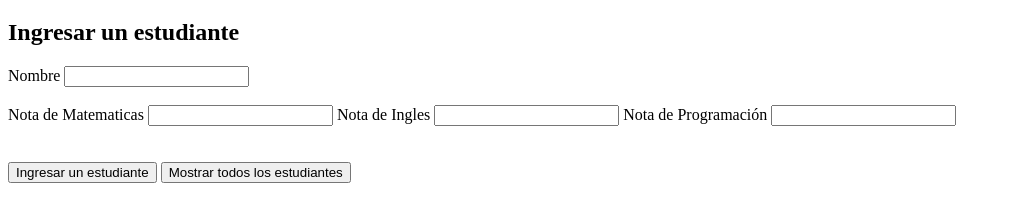
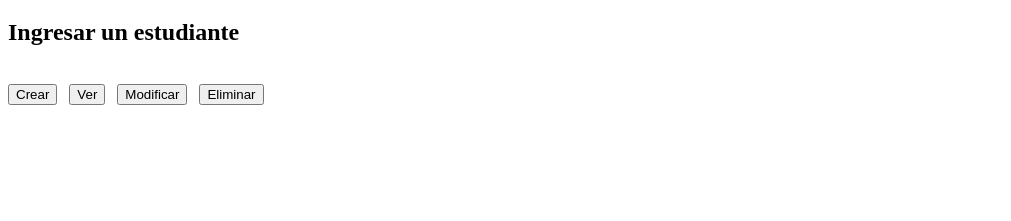
Before and after one commit to Andialecon/segundoEjercicioOpcional, a website: page public/index.html in a window 1280 px wide. Shown: the part 61-282 px from the top of the page, without its empty margins (0-1011 px from the left). Drawn offline with Linux system fonts and the light colour scheme.

Commit message:
sistema de estudiantes

```diff
--- a/public/index.html
+++ b/public/index.html
@@ -4,32 +4,20 @@
     <meta charset="UTF-8">
     <meta name="viewport" content="width=device-width, initial-scale=1.0">
     <title>Document</title>
-    <script>
-
-    </script>
 </head>
 <body>
     <h1>CALCULADOR DE PROMEDIO</h1>
 
     <h2>Ingresar un estudiante</h2>
-    <form action="">
-        <label for="name">Nombre</label>
-        <input type="text" name="nombre" id="nombre">
-
-        </br> </br>
-        <label for="matematicas"> Nota de Matematicas</label>
-        <input type="number" name="matematicas" id="matematicas">
-
-        <label for="ingles">Nota de Ingles</label>
-        <input type="number" name="ingles" id="ingles">
-
-        <label for="programacion">Nota de Programación</label>
-        <input type="number" name="programacion" id="programacion">
-    </form>
-    </br> </br>
-    <button onclick="crear();">Ingresar un estudiante</button>
-    <button onclick="imprimir();">Mostrar todos los estudiantes</button>
-
+    </br>
+    <button onclick="crear();">Crear</button>
+    &nbsp;
+    <button onclick="ver();">Ver</button>
+    &nbsp;
+    <button onclick="actualizar();">Modificar</button>
+    &nbsp;
+    <button onclick="eliminar();">Eliminar</button>
+    </br></br>
     <span id="respuesta"></span>
 
 
--- a/public/main.js
+++ b/public/main.js
@@ -1,22 +1,84 @@
-// const funciones = require('./funciones');
+estudiantes=[];
+// var nombre = document.getElementById("nombre").value;
+// var matematicas = document.getElementById("matematicas").value;
+// var ingles = document.getElementById("ingles").value;
+// var programacion = document.getElementById("programacion").value;
 
-var nombre = document.getElementById("nombre").value;
-var matematicas = document.getElementById("matematicas").value;
-var ingles = document.getElementById("ingles").value;
-var programacion = document.getElementById("programacion").value;
+const crear = () => {
+   nombre=prompt("Escriba el nombre del estudiante");
+   matematicas=parseFloat(prompt("Escriba la calificación obtenida en matematicas"));
+   ingles=parseFloat(prompt("Escriba la calificación obtenida en ingles"));
+   programacion=parseFloat(prompt("Escriba la calificación obtenida en programación"));
+    let nuevoEstudiante = {
+        nombre:nombre,
+        matematicas:matematicas,
+        ingles:ingles,
+        programacion:programacion,
+        promedio:(matematicas+ingles+programacion)/3
+    };
 
-persona="julian";
+    let duplicado = estudiantes.find(elemento => elemento.nombre==nombre);
+    if(duplicado){
+        alert("Ese estudiante ya ha sido ingresado");
+    }else{
+        estudiantes.push(nuevoEstudiante);
+        alert("El estudiante ha sido registrado");
+    }
+};
 
-// let estudiante = {
-//     nombre:persona,
-//     matematicas:matematicas,
-//     ingles:ingles,
-//     programacion:programacion
-// }
+const ver=()=>{
+    // console.log(estudiantes);
+    var texto="";
+    estudiantes.forEach(elemento => {
+        texto+= "<strong>"+elemento.nombre + "</strong></br>" + "MATEMATICAS: " + elemento.matematicas + "</br> INGLES: " + elemento.ingles + "</br> PROGRAMACIÓN: "+ elemento.programacion + "</br> <strong>Promedio:</strong> "+ elemento.promedio + "</br></br>";
+    });
+    document.getElementById("respuesta").innerHTML=texto;
+};
 
+const actualizar=()=>{
+    nombreEst=prompt("Escriba el nombre del estudiante al cual desea modificar su información");
+    let id = estudiantes.find(elemento => elemento.nombre==nombreEst);
+    if(!id){
+        alert("No se encontró ningun estudiante con ese nombre");
+    }else{
+        opcion=prompt("Elija que dato desea modificar: 1.nombre  2.Nota de matematicas 3.Nota de ingles 4.Nota de programación");
+        switch (opcion) {
 
+            case "1": nuevoNombre=prompt("Escriba el nuevo nombre");
+            let modificar = estudiantes.find(elemento => elemento.nombre==nombreEst);
+            modificar.nombre=nuevoNombre;
+            alert("El nombre del estudiante ha sido cambiado con exito");
+            break;
 
-const imprimir = () =>{
-    document.getElementById("respuesta").innerHTML=persona;
-    document.getElementById("respuesta").innerHTML=nombre;
+            case "2": nuevoPuntaje=parseFloat(prompt("Escriba el nuevo puntaje para matematicas"));
+            let modificar2 = estudiantes.find(elemento => elemento.nombre==nombreEst);
+            modificar2.matematicas=nuevoPuntaje;
+            modificar2.promedio=(modificar2.matematicas+modificar2.ingles+modificar2.programacion)/3;
+            alert("El puntaje de matematicas ha sido actualizado");
+            break;
+
+            case "3": nuevoPuntaje=parseFloat(prompt("Escriba el nuevo puntaje para ingles"));
+            let modificar3 = estudiantes.find(elemento => elemento.nombre==nombreEst);
+            modificar3.ingles=nuevoPuntaje;
+            modificar3.promedio=(modificar3.matematicas+modificar3.ingles+modificar3.programacion)/3;
+            alert("El puntaje de ingles ha sido actualizado");
+            break;
+
+            case "4": nuevoPuntaje=parseFloat(prompt("Escriba el nuevo puntaje para programacion"));
+            let modificar4 = estudiantes.find(elemento => elemento.nombre==nombreEst);
+            modificar4.programacion=nuevoPuntaje;
+            modificar4.promedio=(modificar4.matematicas+modificar4.ingles+modificar4.programacion)/3;
+            alert("El puntaje de programación ha sido actualizado");
+            break;
+
+            default: alert("Ha elegido una opción invalida, intente nuevamente");
+        }
+    }
+}
+
+const eliminar=()=>{
+    EstBorrar=prompt("Escriba el nombre del estudiante que desea borrar");
+    let ListaActualizada = estudiantes.filter(estudiante=>estudiante.nombre != EstBorrar);
+    estudiantes=ListaActualizada;
+    console.log("el estudiante ha sido borrado");
 };
```
Also changed, not shown: public/funciones.js (deleted, +0 -21 lines).
